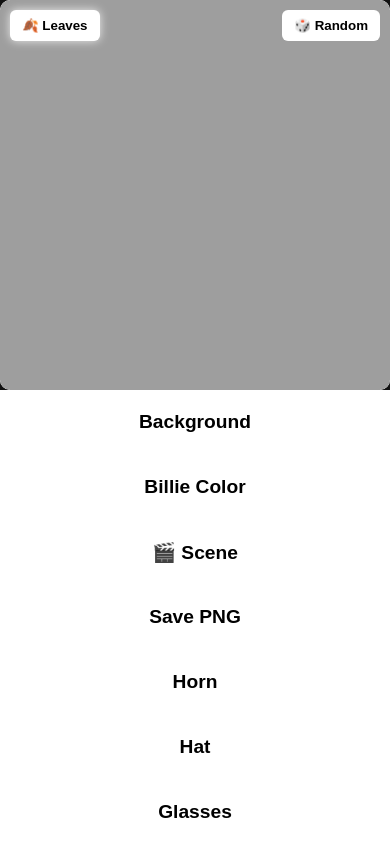
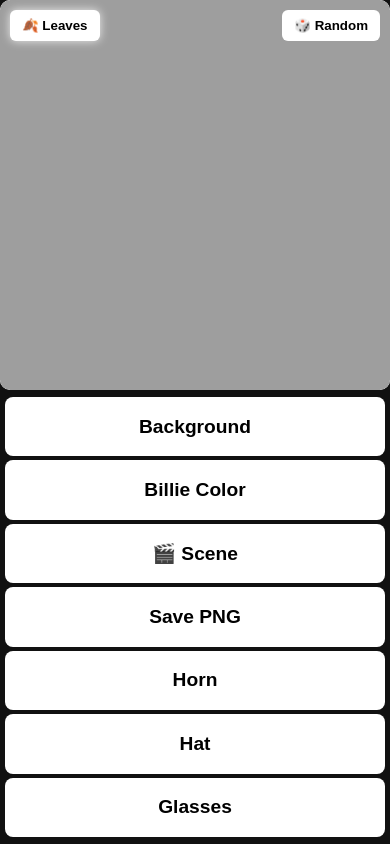
Before and after one commit to evidenceweb3-wq/SpookyBillie, a plain HTML site: page index.html in a window 390 px wide. Drawn offline with Linux system fonts and the light colour scheme.

Commit message:
Update index.html

```diff
--- a/index.html
+++ b/index.html
@@ -88,15 +88,19 @@ canvas {
     width: 100%;
     height: calc(100vh - 100vw); /* fill remaining space */
     margin: 0;
+    display: flex;
+    justify-content: space-between; /* evenly space buttons */
+    padding: 5px;
+    box-sizing: border-box;
   }
 
   .controls button,
   .controls input[type="color"] {
     flex: 1; /* all buttons fill equally vertical space */
     width: 100%;
-    margin: 0;
+    margin: 2px 0; /* space between each button */
     font-size: 1.2em;
-    border-radius: 0;
+    border-radius: 8px;
   }
 }
 </style>
```
